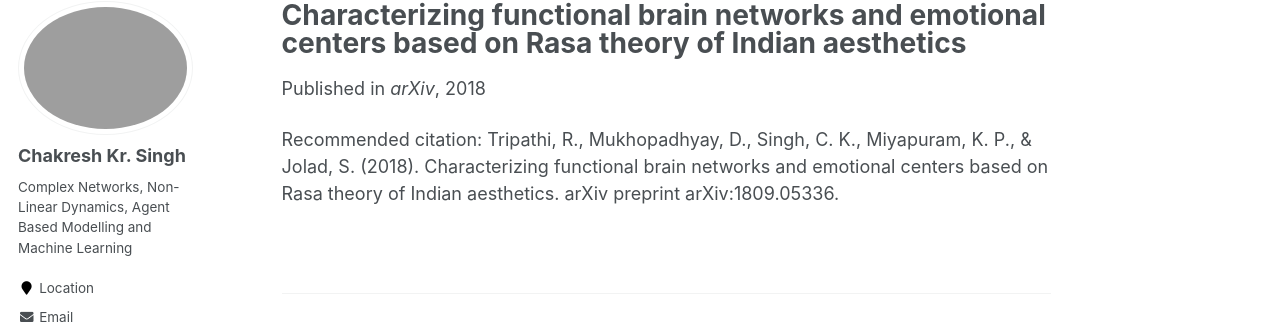
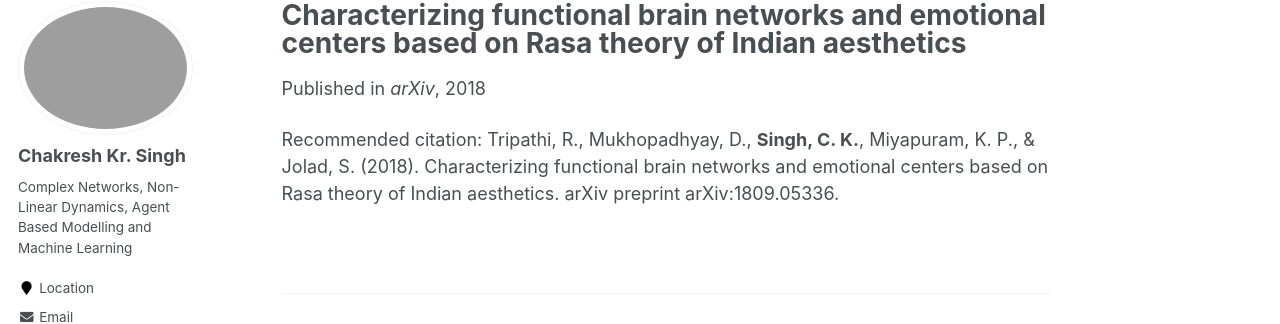
Before and after one commit to ChakreshIITGN/ChakreshIITGN.github.io, a Jekyll site: the page built from _publications/2018-09-14-paper-4.md, in a window 1280 px wide. Shown: the part 117-441 px from the top of the page. Built offline with Jekyll 4.4.1, drawn with Linux system fonts in a browser that asks for light colours; some web fonts are replaced.

```diff
--- a/_publications/2018-09-14-paper-4.md
+++ b/_publications/2018-09-14-paper-4.md
@@ -10,4 +10,4 @@ paperurl: 'https://arxiv.org/pdf/1809.05336.pdf'
 ---
 
 
-Recommended citation: Tripathi, R., Mukhopadhyay, D., Singh, C. K., Miyapuram, K. P., & Jolad, S. (2018). Characterizing functional brain networks and emotional centers based on Rasa theory of Indian aesthetics. arXiv preprint arXiv:1809.05336.
+Recommended citation: Tripathi, R., Mukhopadhyay, D., **Singh, C. K.**, Miyapuram, K. P., & Jolad, S. (2018). Characterizing functional brain networks and emotional centers based on Rasa theory of Indian aesthetics. arXiv preprint arXiv:1809.05336.
```
